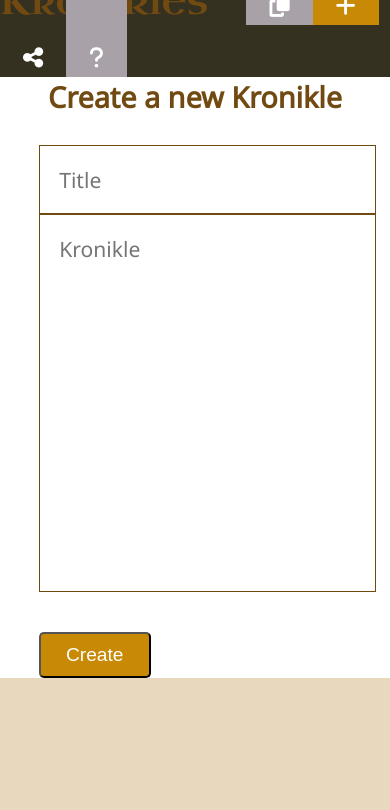
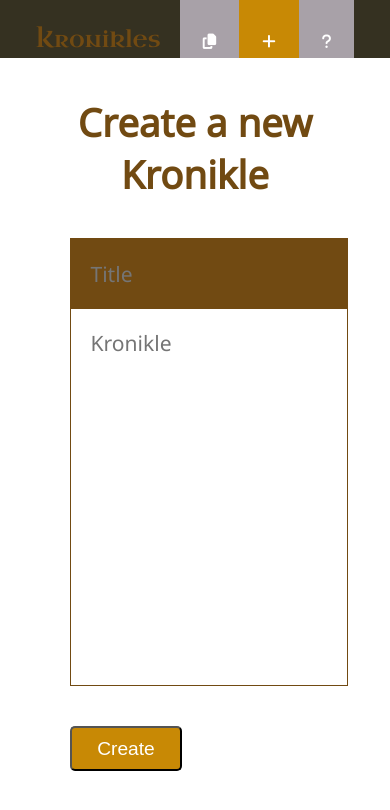
Before and after one commit to morwen80/Knonikles-frontend, a React (Create React App) app: page /new in a window 390 px wide. Shown: the top 810 px of the page. Built offline with nearby package versions, Linux system fonts and the light colour scheme; a web font is replaced by a local one.

Commit message:
add media query max1024px and replace the max600px with it

```diff
--- a/src/components/Header.js
+++ b/src/components/Header.js
@@ -10,8 +10,6 @@ render(){
         <NavLink id="navLogo" activeClassName="is-active" to='/'>Kronikles</NavLink>
         <NavLink id="navShowAll" activeClassName="is-active" to='/'><i className="fas fa-copy" alt="All Kronikles"></i></NavLink>
         <NavLink id="navAddNew" to='/new'><i className="fas fa-plus" alt="Add Kronikle"></i></NavLink>
-
-        <NavLink to='/ADDLINK'><i className="fas fa-share-alt" alt="Share"></i></NavLink>
         <NavLink id="navAbout" to='/about'><i className="fas fa-question" alt="About"></i></NavLink>
       </ul>
     </nav>
--- a/src/components/NewKronikle.js
+++ b/src/components/NewKronikle.js
@@ -32,8 +32,7 @@ class NewKronikle extends Component {
     return(
       <React.Fragment>
       <h2>Create a new Kronikle</h2>
-      <div className="newKronikleForm">
-
+      <div className="newKronikle">
         <form className="newKForm" onSubmit={this.handleSubmit} >
           <input
             placeholder="Title"
--- a/src/index.css
+++ b/src/index.css
@@ -55,8 +55,9 @@ body {
 h2 {
   text-align: center;
   color: var(--darkBrown);
-  /* font-size: 2rem; */
-  padding-bottom: 1.5rem;
+  font-size: 2rem;
+  padding: 2rem 0;
+
 }
 h3 {
   text-align: left;
@@ -64,7 +65,7 @@ h3 {
   padding: 1.6rem 0;
 }
 
-.singleKronikle, .aboutPage {
+.newKronikle, .singleKronikle, .editKronikle, .aboutPage {
   margin: 0 auto;
   width: 80%;
   height: 100vh;
@@ -80,7 +81,7 @@ ul {
 /* HEADER */
 
 .fas {
-  font-size: 1.8rem;
+  font-size: 1.5rem;
   color: #fff;
   transition: transform 1s;
 }
@@ -91,7 +92,7 @@ nav {
   display: flex;
   justify-content: space-around;
   align-items: flex-end;
-  height: 4rem;
+  height: 3rem;
   width: 100%;
   background-color: var(--darkGreen);
 }
@@ -122,8 +123,6 @@ nav ul > * {
 
 /* HOMEPAGE WITH ALL THE NOTES PREVIEW */
 
-
-
 #kronikleSpace {
   width: 90%;
   height: 100vh;
@@ -148,14 +147,27 @@ nav ul > * {
 }
 
 /* NEW KRONIKLE */
-.newKronikleForm, .editKForm {
+
+
+.newKForm, .editKForm {
   margin: 0 auto;
   width: 80%;
+
 }
 
-.newKForm input, .newKForm textarea,
-.editKForm input, .editKForm textarea
- {
+.newKForm textarea, .editKForm textarea {
+  border: 1px solid var(--darkBrown);
+  background-color: white;
+  color: var(--darkGreen);
+  width: 95%;
+  padding: 1rem;
+  font-family: 'Noto Sans', sans-serif;
+  font-size: 1.1rem;
+}
+
+.newKForm input, .editKForm input {
+  background-color: var(--darkBrown);
+  color: white;
   border: 1px solid var(--darkBrown);
   width: 95%;
   padding: 1rem;
@@ -237,7 +249,7 @@ nav ul > * {
 }
 
 /* ------------- MEDIA QUERIES  */
-@media only screen and (max-width: 600px) {
+@media only screen and (max-width: 1024px) {
   body {
     width: 100%
   }
@@ -258,3 +270,16 @@ nav ul > * {
     padding: .5rem 1rem .5rem 1rem;
   }
 }
+
+@media only screen and (max-width: 600px) {
+  .fas {
+    font-size: .8rem;
+  }
+
+  #navLogo {
+    font-size: 1.2rem;
+    margin-bottom: 0.2rem;
+    padding: 0 1rem 0 0;
+  }
+
+}
```
